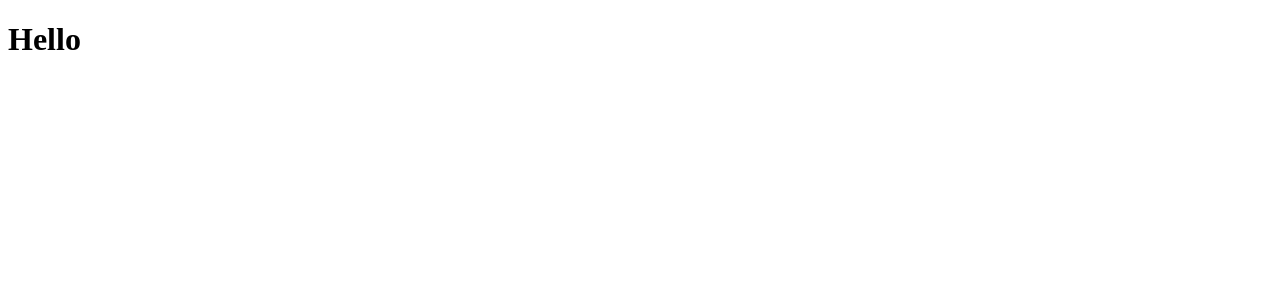
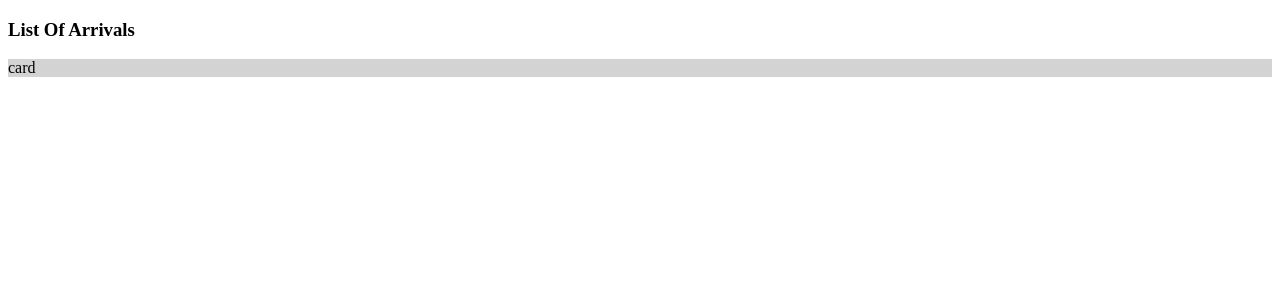
Before and after one commit to IamNivelir/wht, a React (Vite) app: page / in a window 1280 px wide. Shown: the top 300 px of the page. Built offline with nearby package versions, Linux system fonts and the light colour scheme.

Commit message:
Create global context for the app; Create reusable Flight card component

```diff
--- a/src/App.js
+++ b/src/App.js
@@ -1,13 +1,20 @@
-import React from "react";
+import React, { useReducer } from "react";
 
-class App extends React.Component {
-  render() {
-    return (
-      <>
-        <h1>Hello</h1>
-      </>
-    );
-  }
-}
+import { getInitialState, reducer } from "./reducer";
+import StateContext from "./lib/StateContext";
+import ArrivalFlightList from "./pages/ArrivalFlightList";
+
+const App = () => {
+  const initialState = getInitialState();
+  const [state, dispatch] = useReducer(reducer, initialState);
+
+  return (
+    <div className="App">
+      <StateContext.Provider value={{ state, dispatch }}>
+        <ArrivalFlightList />
+      </StateContext.Provider>
+    </div>
+  );
+};
 
 export default App;
--- /dev/null
+++ b/src/components/FlightCard/index.jsx
@@ -0,0 +1,8 @@
+import React from "react";
+import { Card } from "./styles";
+
+const FlightCard = () => {
+  return <Card>card</Card>;
+};
+
+export default FlightCard;
--- /dev/null
+++ b/src/components/FlightCard/styles.js
@@ -0,0 +1,5 @@
+import styled from "styled-components";
+
+export const Card = styled.div`
+  background-color: lightgray;
+`;
--- /dev/null
+++ b/src/lib/StateContext.jsx
@@ -0,0 +1,3 @@
+import React from "react";
+
+export default React.createContext({});
--- /dev/null
+++ b/src/pages/ArrivalFlightList.jsx
@@ -0,0 +1,15 @@
+import React from "react";
+import FlightCard from "../components/FlightCard";
+
+const ArrivalFlightList = () => {
+  return (
+    <div>
+      <h3>List Of Arrivals</h3>
+      <div>
+        <FlightCard />
+      </div>
+    </div>
+  );
+};
+
+export default ArrivalFlightList;
```
